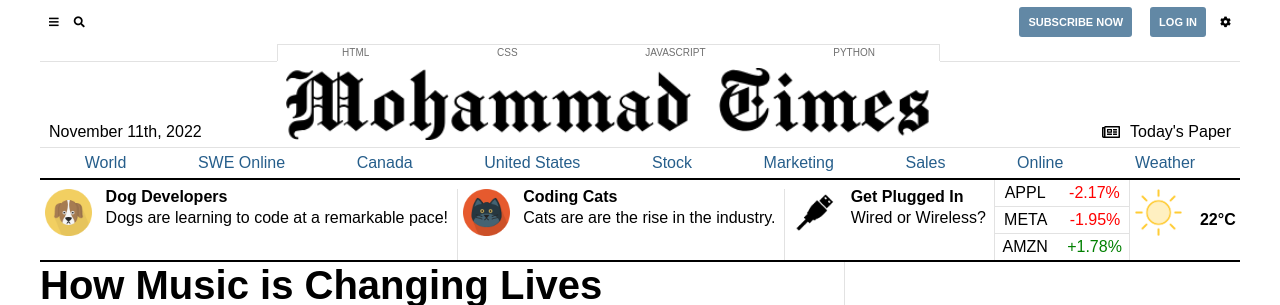
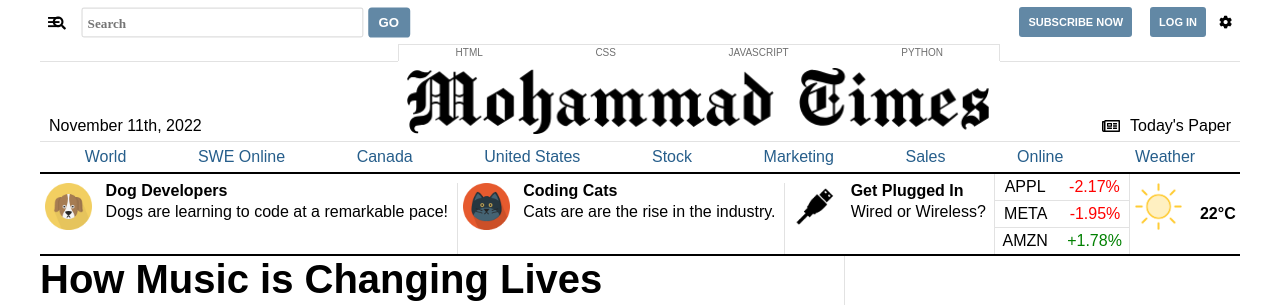
Before and after one commit to ms-q-14/Newspaper-Frontend, a plain HTML site: page index.html in a window 1280 px wide. Shown: the top 305 px of the page. Drawn offline with Linux system fonts and the light colour scheme.

Commit message:
Added interactive search bar

```diff
--- a/index.html
+++ b/index.html
@@ -9,6 +9,7 @@
     <title>Mohammad Times</title>
     <link rel="stylesheet" href="https://use.fontawesome.com/releases/v5.0.12/css/all.css">
     <link rel="stylesheet" href="./stylesheets/main-styles.css">
+    <script src="./scripts/event-handling.js" defer></script>
 </head>
 <body>
     <header>
@@ -17,8 +18,13 @@
                 <div class="bars">
                     <i class="fa fa-bars"></i>
                 </div>
-                <div class="search">
-                    <i class="fa fa-search"></i>
+                <div class="search" >
+                    <i class="fa fa-search" >
+                        <div class="search-modal" >
+                            <input type="search" class="search-modal__input" placeholder="Search">
+                            <button class="search-model__go">Go</button>
+                        </div>
+                    </i>
                 </div>
             </div>
             <div class="masthead__actions">
--- a/stylesheets/components/gear-dropdown.css
+++ b/stylesheets/components/gear-dropdown.css
@@ -19,6 +19,7 @@
 
 .pref__section:first-child {
   border-top: none;
+  font-weight: normal;
 }
 
 .pref__section-header {
@@ -33,12 +34,16 @@
   text-transform: uppercase;
 }
 
+.pref__section-link {
+  font-weight: normal;
+}
+
 .pref__section-link:hover {
   background-color: #dedede;
 }
 
 .cog:focus .pref {
-  display: inline;
+  display: block;
   position: absolute;
   overflow: hidden;
   float: none;
--- a/stylesheets/components/masthead.css
+++ b/stylesheets/components/masthead.css
@@ -21,13 +21,21 @@
   padding-bottom: 7px;
 }
 
+.bars {
+  transform: scale(1.2);
+}
+
 .bars:hover {
-  transform: scale(2);
   cursor: pointer;
 }
 
+.search {
+  position: relative;
+  transform: scale(1.2);
+  padding-left: 8px;
+}
+
 .search:hover {
-  transform: scale(2);
   cursor: pointer;
 }
 
@@ -46,6 +54,7 @@
 
 .cog {
   position: relative;
+  transform: scale(1.2);
 }
 .cog:hover {
   cursor: pointer;
--- a/stylesheets/components/search-modal.css
+++ b/stylesheets/components/search-modal.css
@@ -1,10 +1,14 @@
 .search-modal {
   margin-left: 10px;
+  display: inline-flex;
 }
-
 
 .search-modal__input {
   border: 1px solid #dedede;
   border-radius: 2px;
-  padding: .4em;
+  padding: 0.4em;
 }
+
+.search-modal--hidden {
+  display: none;
+}
```
